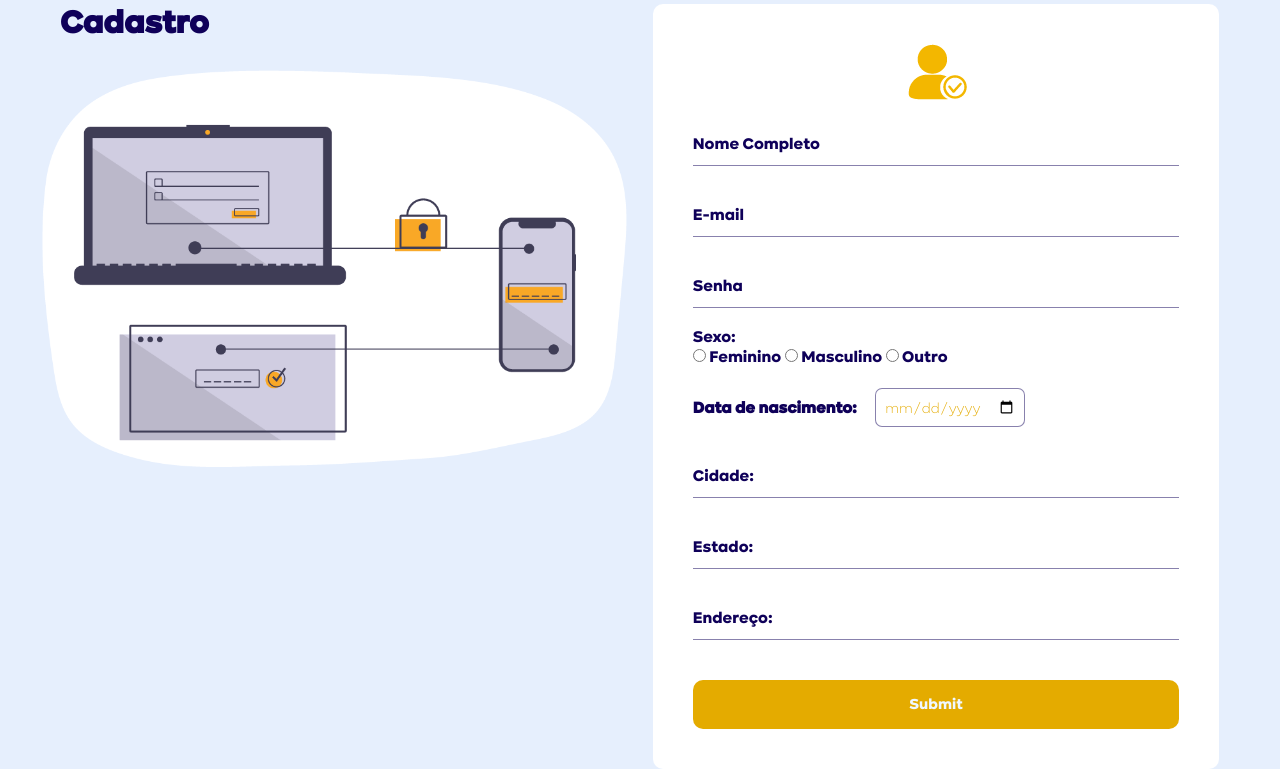
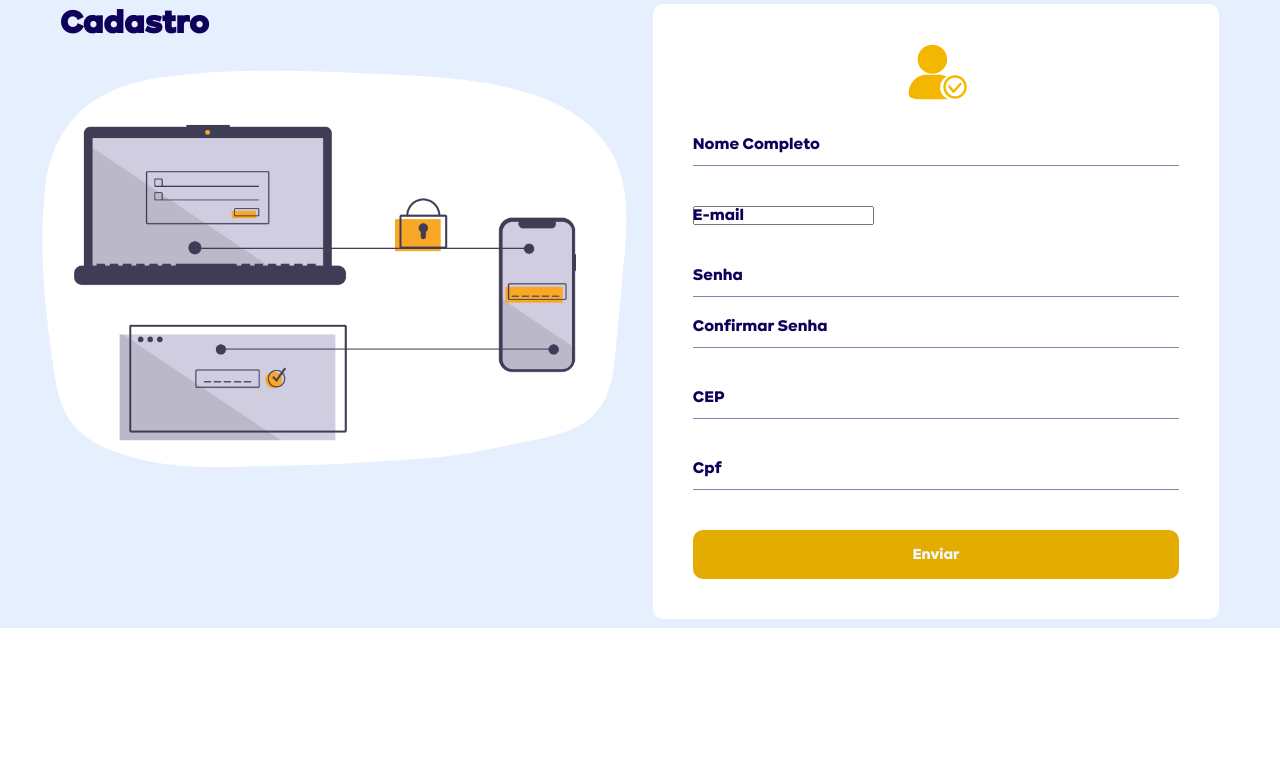
Before and after one commit to NathaliaZuza/ProjetoWW_Zuza, a PHP site: page /view/cadastro.php in a window 1280 px wide. Shown: the part 172-941 px from the top of the page. After the commit the page ends 800 px from the top, so only its background shows below. Run offline with PHP 8.4, Linux system fonts and the light colour scheme.

Commit message:
estilização cadastro

```diff
--- a/view/cadastro.php
+++ b/view/cadastro.php
@@ -6,7 +6,9 @@
     <meta name="viewport" content="width=device-width, initial-scale=1.0">
     <link href='https://unpkg.com/boxicons@2.1.2/css/boxicons.min.css' rel='stylesheet'>
     <link rel="stylesheet" href="../css/cadastro.css">
-
+    <script src="../js/jquery-3.6.0.min.js"></script>
+    <script src="../js/jquery.mask.min.js"></script>
+    <script src="../js/jquery-validation-1.19.3/dist/jquery.validate.min.js"></script>
     <title>Cadastro | WWZ</title>
 </head>
 
@@ -91,55 +93,40 @@
 
     <div class="formContainer">
     <div id="img-login"> <img  src="../img/cadastro-05.png" alt=""></div>
-        <form action="cadastro_realizado.php" method="POST">
+    <form id="formCadastroCliente" action="../controller/cadastrarClienteController.php" method="post">
                 <div class="inputBox">
                     <input type="text" name="nome" id="nome" class="inputUser" required>
                     <label for="nome" class="labelInput">Nome Completo</label>
                 </div>
                 <br><br>
                 <div class="inputBox">
-                    <input type="text" name="email" id="email" class="inputUser" required>
+                <input type="email" name="email" id=email required>
                     <label for="email" class="labelInput">E-mail</label>
                 </div>
                 <br><br>
                 <div class="inputBox">
                     <input type="password" name="senha" id="senha" class="inputUser" required>
                     <label for="senha" class="labelInput">Senha</label>
+                    <br><br>
                 </div>
-                <br>
-                <div class="sexo">
-                    <p>Sexo:</p>
-                    <input type="radio" id="feminino" name="sexo" value="feminino" required>
-                    <label for="feminino">Feminino</label>
-
-                    <input type="radio" id="masculino" name="sexo" value="masculino" required>
-                    <label for="masculino">Masculino</label>
-
-                    <input type="radio" id="outro" name="sexo" value="outro" required>
-                    <label for="outro">Outro</label>
-                </div>
-                <br>
-                <div>
-                    <label for="data_nasc"><b>Data de nascimento: </b></label>
-                    <input type="date" name="data_nasc" id="data_nasc" required>
+                <div class="inputBox">
+                    <input type="password" name="senhaC" id="senhaC" class="inputUser" required>
+                    <label for="senha" class="labelInput">Confirmar Senha</label>
                 </div>
                 <br><br>
                 <div class="inputBox">
-                    <input type="text" name="cidade" id="cidade" class="inputUser" required>
-                    <label for="cidade" class="labelInput">Cidade:</label> <br>
+                    <input type="text" name="cep" id="cep" class="inputUser" required>
+                    <label for="cidade" class="labelInput">CEP</label> <br>
                 </div>
                 <br><br>
                 <div class="inputBox">
-                    <input type="text" name="estado" id="estado" class="inputUser" required>
-                    <label for="estado" class="labelInput">Estado:</label> <br>
+                    <input type="text" name="cpf" id="cpf" class="inputUser" required>
+                    <label for="cidade" class="labelInput">Cpf</label> <br>
                 </div>
                 <br><br>
-                <div class="inputBox">
-                    <input type="text" name="endereco" id="endereco" class="inputUser" required>
-                    <label for="endereco" class="labelInput">Endereço:</label> <br>
-                </div>
-                <br><br>
-                <input type="submit" name="submit" id="submit" class="botão">
+                 <button type="submit" onclick="return validarSenha()" class="botão">Enviar</button>
+                    </td>
+                <!-- <input type="submit" name="submit" id="submit" class="botão"> -->
 
         </form>
     </div>
```
